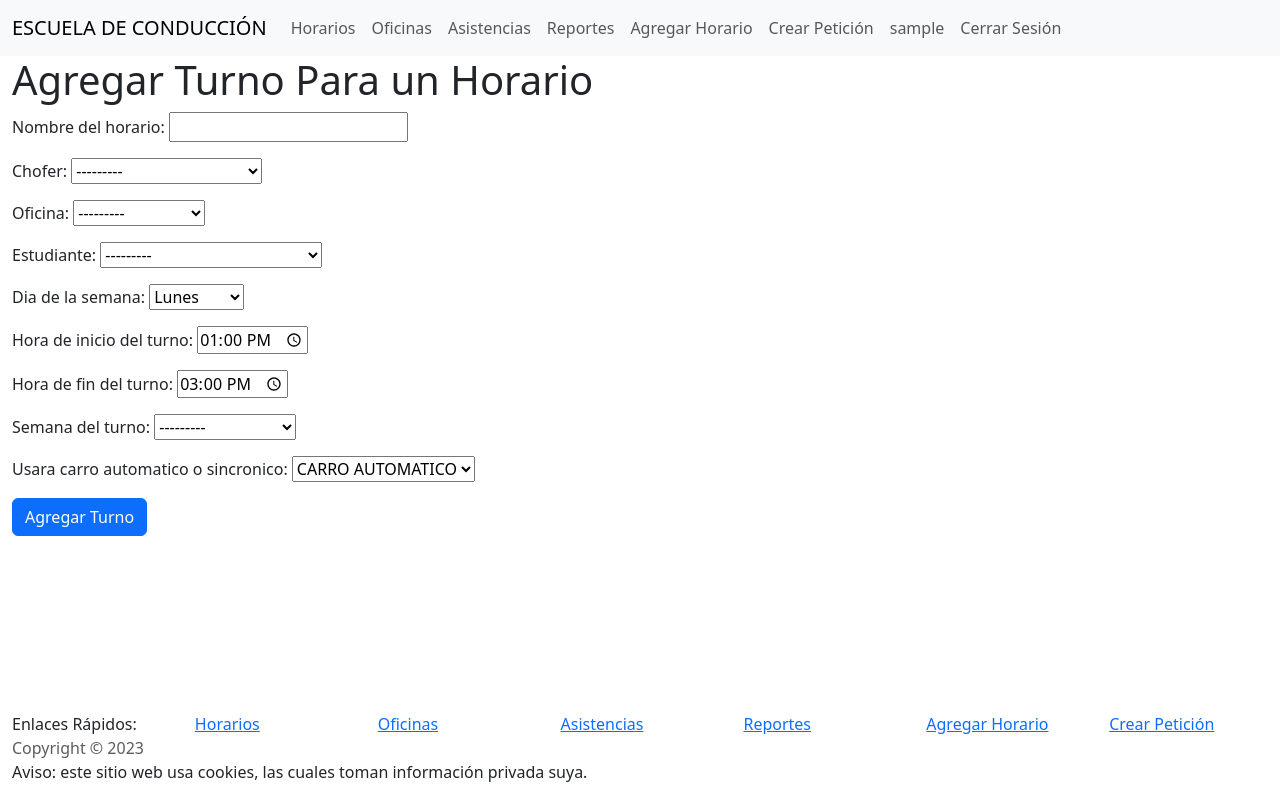
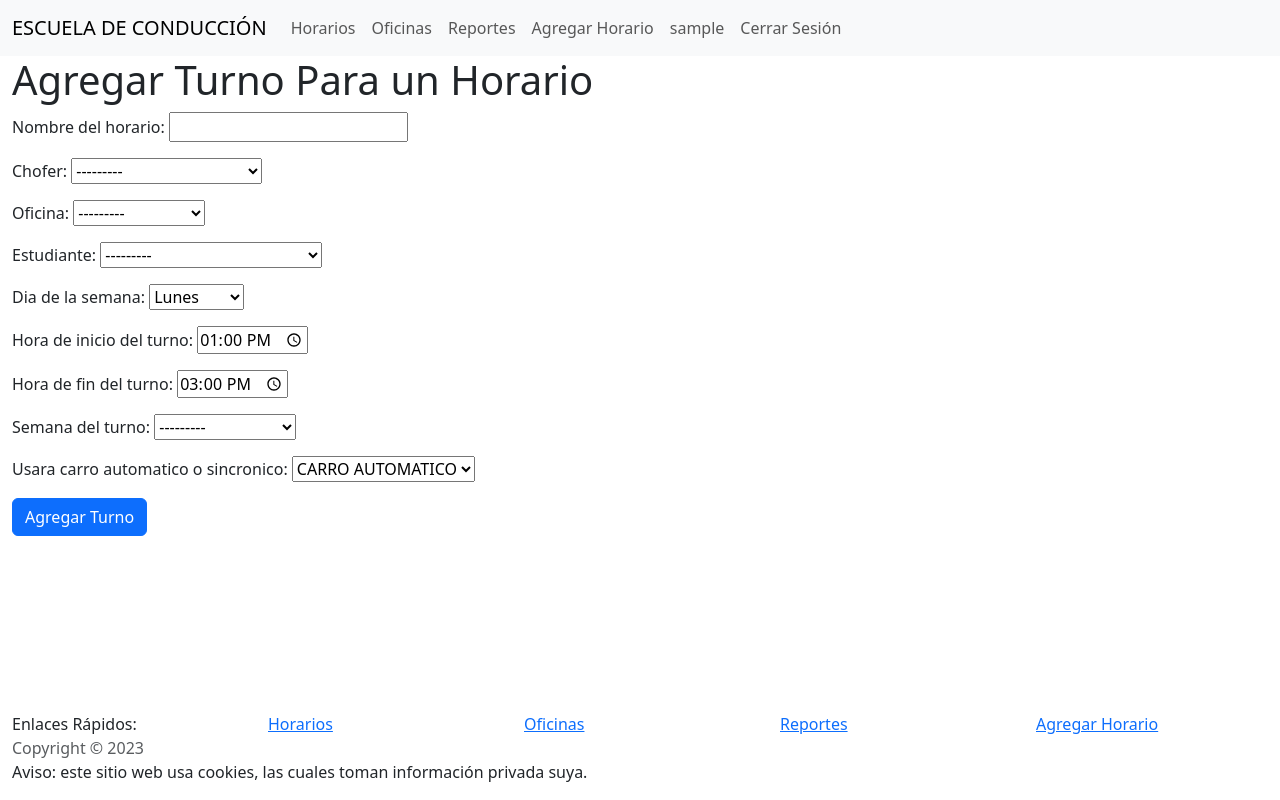
Before and after one commit to eduardoluis11/escuela-de-conduccion, a Django app: page /agregar-horarios in a window 1280 px wide. Run offline with Django 4.2, Linux system fonts and the light colour scheme; a user stored in the database is signed in; tables that the repository leaves empty hold one stand-in row (values such as "Sample post").

Commit message:
Elimine enlaces Asistencias y Crear Peticiones Navbar y Footer

```diff
--- a/app_horarios/templates/disposicion.html
+++ b/app_horarios/templates/disposicion.html
@@ -88,18 +88,18 @@ horarios, y el de crear peticiones.
                         <li class="nav-item">
                             <a class="nav-link" href="{% url 'lista_de_oficinas' %}">Oficinas</a>
                         </li>
-                        <li class="nav-item">
-                            <a class="nav-link" href="#">Asistencias</a>
-                        </li>
+<!--                        <li class="nav-item">-->
+<!--                            <a class="nav-link" href="#">Asistencias</a>-->
+<!--                        </li>-->
                         <li class="nav-item">
                             <a class="nav-link" href="{% url 'lista_fechas_reportes_semanales' %}">Reportes</a>
                         </li>
                         <li class="nav-item">
                             <a class="nav-link" href="{% url 'agregar_horarios' %}">Agregar Horario</a>
                         </li>
-                        <li class="nav-item">
-                            <a class="nav-link" href="#">Crear Petición</a>
-                        </li>
+<!--                        <li class="nav-item">-->
+<!--                            <a class="nav-link" href="#">Crear Petición</a>-->
+<!--                        </li>-->
                         <!-- Fin del navbar para Secretarios y el Administrador -->
                     {% endif %}
                 {% endfor %}
@@ -179,9 +179,9 @@ Con colocar todo el footer con un container fluid, se me quitaron los overflows.
                     <a href="{% url 'lista_de_oficinas' %}">Oficinas</a>
                 </div>
 
-                <div class="col">
-                    <a href="#">Asistencias</a>
-                </div>
+<!--                <div class="col">-->
+<!--                    <a href="#">Asistencias</a>-->
+<!--                </div>-->
 
                 <div class="col">
                     <a href="{% url 'lista_fechas_reportes_semanales' %}">Reportes</a>
@@ -191,9 +191,9 @@ Con colocar todo el footer con un container fluid, se me quitaron los overflows.
                     <a href="{% url 'agregar_horarios' %}">Agregar Horario</a>
                 </div>
 
-                <div class="col">
-                    <a href="#">Crear Petición</a>
-                </div>
+<!--                <div class="col">-->
+<!--                    <a href="#">Crear Petición</a>-->
+<!--                </div>-->
                 <!-- Fin del footer para Secretarios y el Administrador -->
             {% endif %}
 
```
